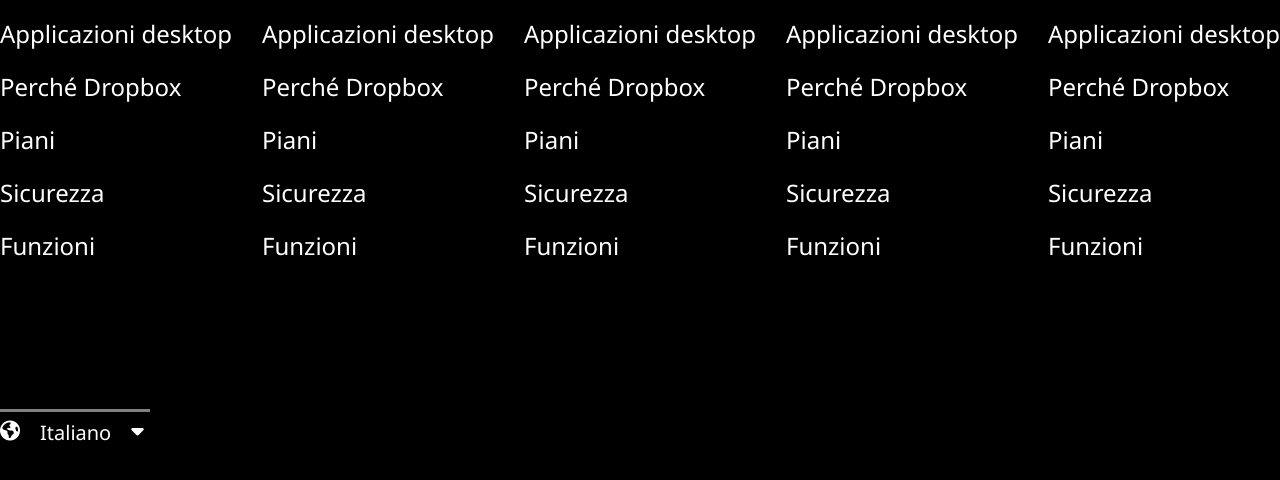
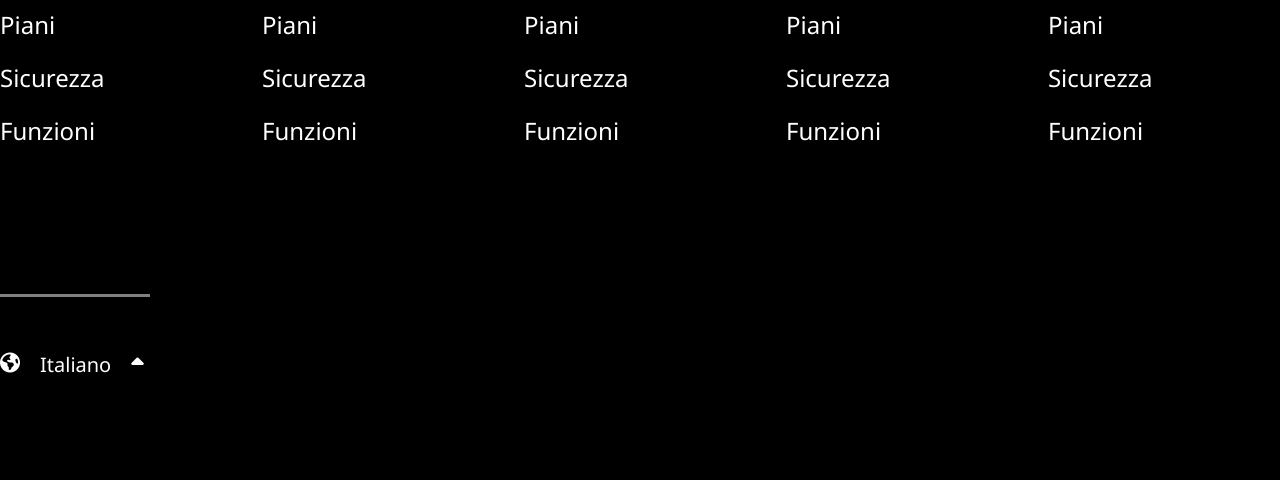
Before and after one commit to KrisssBrown/htmlcss-dropbox, a plain HTML site: page index.html in a window 1280 px wide. Shown: the part 8633-9113 px from the top of the page. Drawn offline with Linux system fonts and the light colour scheme.

Commit message:
REFACTORING language

```diff
--- a/css/style.css
+++ b/css/style.css
@@ -590,6 +590,7 @@
        display: flex;
        align-items: center;
        position: relative;
+       flex-wrap: wrap;
 }
 
 .footer-row{
@@ -622,13 +623,14 @@
 .language{
     color: white;
     display: flex;
-    gap: 20px;
-    position: absolute;
-    /* z-index: 999; */
     bottom: 35px;
     line-height: 24px;
-    /* background-color: red; */
     font-size: 20px;
+}
+
+.language-content{
+    display: flex;
+    gap: 20px;
 }
 
 
--- a/index.html
+++ b/index.html
@@ -696,27 +696,17 @@
             </div>
 
             <div class="language">
-                <i class="fa-solid fa-earth-americas"></i>
-                Italiano
-                <i class="fa-solid fa-caret-down"></i>
+                <div class="language-content">
+                    <i class="fa-solid fa-earth-americas"></i>
+                    Italiano
+                    <i class="fa-solid fa-caret-up"></i>
+
+                </div>
 
             </div>
         </div>
 
     </section>
-
-
-
-
-
-
-
-
-
-
-
-
-
 </body>
 
 </html>
```
